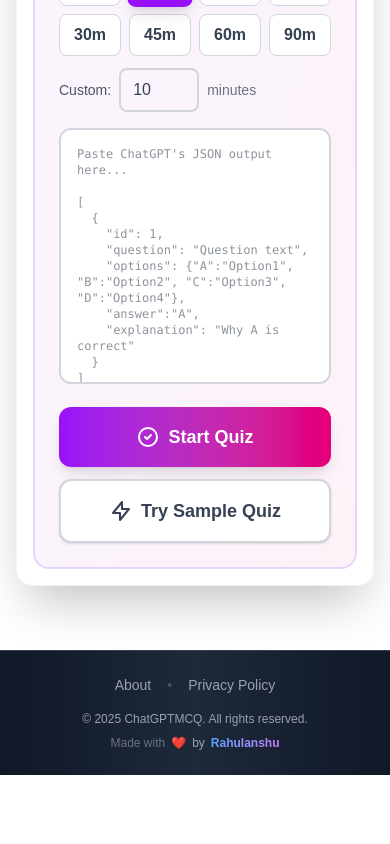
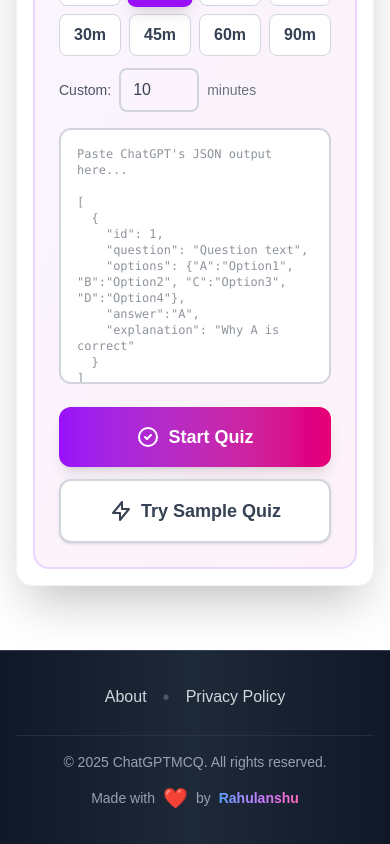
Before and after one commit to itsrahulanshu/mcq-quiz-, a Next.js app: page / in a window 390 px wide. Shown: the part 964-1808 px from the top of the page. Before the commit the page ends 1739 px from the top, so only its background shows below. Built offline with nearby package versions, Linux system fonts and the light colour scheme.

Commit message:
🎨 Improve footer spacing, visibility and responsive design

```diff
--- a/components/Footer.tsx
+++ b/components/Footer.tsx
@@ -4,30 +4,36 @@
 
 export default function Footer() {
   return (
-    <footer className="bg-gradient-to-r from-gray-900 via-gray-800 to-gray-900 text-white py-6 mt-12 border-t border-gray-700">
-      <div className="max-w-4xl mx-auto px-4">
-        <div className="flex flex-col items-center justify-center text-center gap-4">
+    <footer className="bg-gradient-to-r from-gray-900 via-gray-800 to-gray-900 text-white py-8 mt-12 border-t border-gray-700">
+      <div className="max-w-7xl mx-auto px-4 sm:px-6 lg:px-8">
+        <div className="flex flex-col items-center justify-center text-center space-y-6">
           {/* Links */}
-          <div className="flex items-center gap-4 text-sm">
-            <Link href="/about" className="text-gray-400 hover:text-white transition-colors duration-200">
+          <div className="flex flex-wrap items-center justify-center gap-4 sm:gap-8">
+            <Link
+              href="/about"
+              className="text-gray-300 hover:text-white transition-colors duration-200 text-base sm:text-lg font-medium"
+            >
               About
             </Link>
-            <span className="text-gray-600">•</span>
-            <Link href="/privacy" className="text-gray-400 hover:text-white transition-colors duration-200">
+            <span className="text-gray-600 text-xl">•</span>
+            <Link
+              href="/privacy"
+              className="text-gray-300 hover:text-white transition-colors duration-200 text-base sm:text-lg font-medium"
+            >
               Privacy Policy
             </Link>
           </div>
 
           {/* Copyright */}
-          <div className="text-center">
-            <p className="text-gray-400 text-xs mb-2">
+          <div className="text-center space-y-3 pt-4 border-t border-gray-700/50 w-full max-w-2xl">
+            <p className="text-gray-400 text-sm sm:text-base">
               © {new Date().getFullYear()} ChatGPTMCQ. All rights reserved.
             </p>
-            <p className="text-xs text-gray-500 flex items-center justify-center gap-1.5">
+            <p className="text-sm sm:text-base text-gray-400 flex flex-wrap items-center justify-center gap-2">
               <span>Made with</span>
-              <span className="text-red-500">❤️</span>
-              <span className="text-gray-400">by</span>
-              <span className="font-semibold text-transparent bg-clip-text bg-gradient-to-r from-blue-400 to-purple-400">
+              <span className="text-red-500 text-xl">❤️</span>
+              <span>by</span>
+              <span className="font-bold text-transparent bg-clip-text bg-gradient-to-r from-blue-400 via-purple-400 to-pink-400">
                 Rahulanshu
               </span>
             </p>
```
